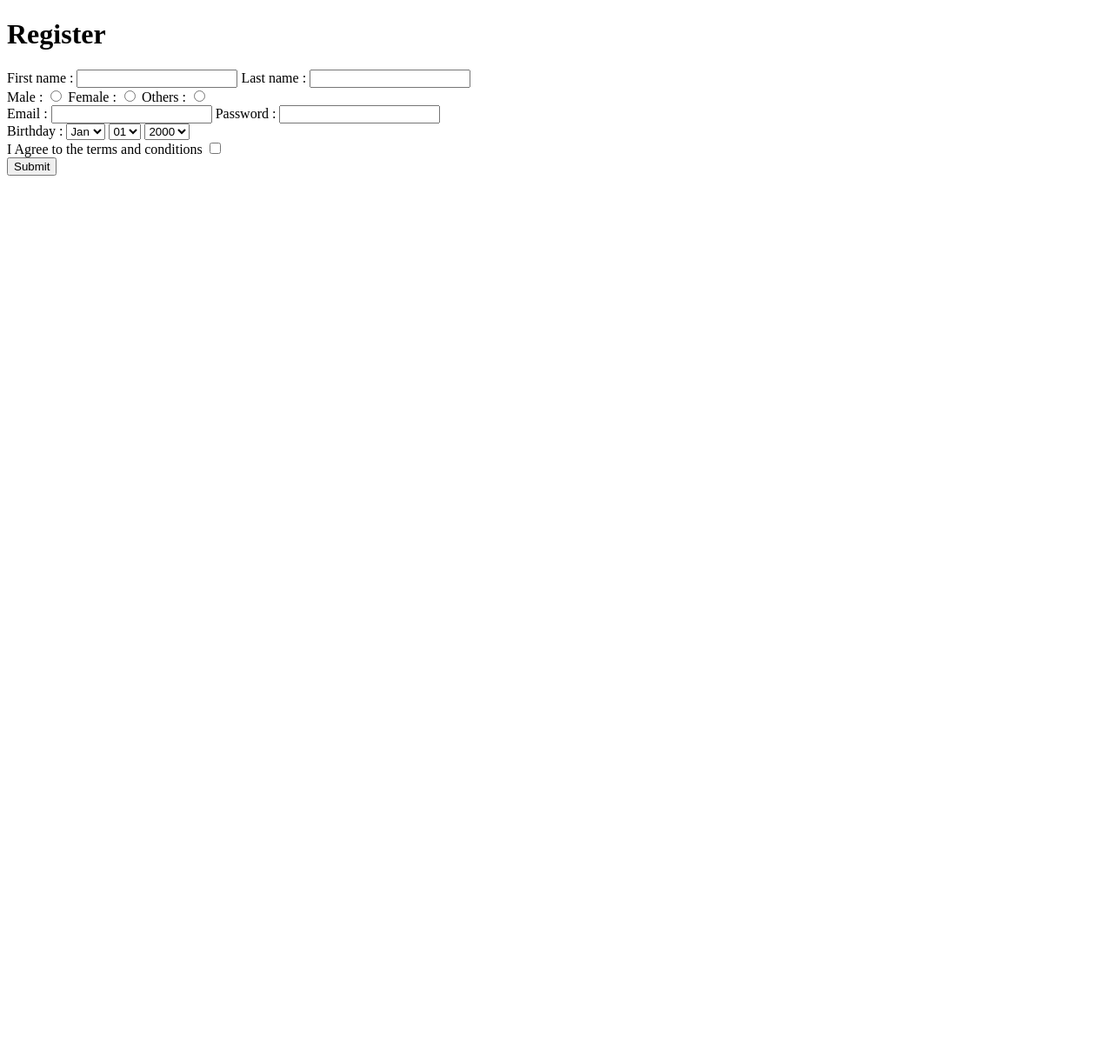
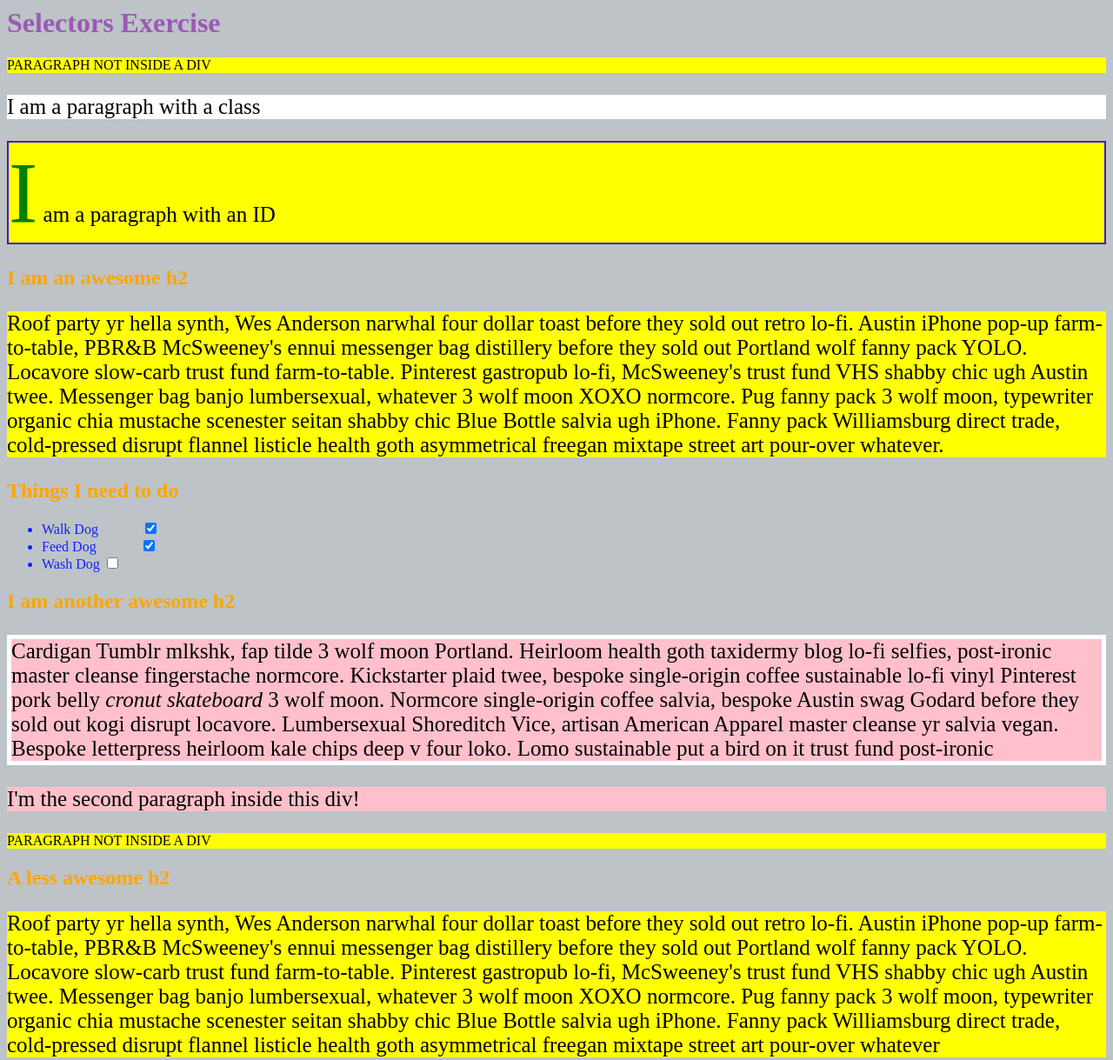
Before and after one commit to escaperealityproject/learn_webdev, a plain HTML site: page index.html in a window 1280 px wide. Shown: the top 1219 px of the page at 87% size. Before the commit the page ends 800 px from the top, so only its background shows below. Drawn offline with Linux system fonts and the light colour scheme.

Commit message:
CSS with different type of selectors

```diff
--- a/index.css
+++ b/index.css
@@ -0,0 +1,115 @@
+/* Style the HTML elements according to the following instructions.
+DO NOT ALTER THE EXISTING HTML TO DO THIS.  WRITE ONLY CSS!
+
+/* Give the <body> element a background of #bdc3c7*/
+
+body{
+  background: #bdc3c7;
+}
+
+/* Make the <h1> element #9b59b6*/
+
+h1{
+  color: #9b59b6;
+}
+
+/* Make all <h2> elements orange */
+
+h2{
+  color: orange;
+}
+
+/* Make all <li> elements blue(pick your own hexadecimal blue)*/
+
+li{
+  color: #1122ff;
+}
+
+/*Change the background on every paragraph to be yellow*/
+
+p{
+  background: yellow;
+}
+
+/*Make all inputs have a 3px red border*/
+
+input{
+  border: 3px solid red;
+}
+
+/* Give everything with the class 'hello' a white background*/
+
+.hello{
+  background: white;
+}
+
+/* Give the element with id 'special' a 2px solid blue border(pick your own rgb blue)*/
+
+#special{
+  border: 2px solid #4412dd;
+}
+
+/*Make all the <p>'s that are nested inside of divs 25px font(font-size: 25px)*/
+
+div p{
+  font-size: 25px;
+}
+
+/*Make only inputs with type 'text' have a gray background*/
+
+input[type="text"]{
+  background: gray;
+}
+
+/* Give both <p>'s inside the 3rd <div> a pink background*/
+
+div:nth-of-type(3) p{
+  background: pink;
+}
+
+/* Give the 2nd <p> inside the 3rd <div> a 5px white border*/
+
+div:nth-of-type(3) p:nth-child(2){
+  border: 5px solid white;
+}
+
+/* Make the <em> in the 3rd <div> element white and 20px font(font-size:20px)*/
+
+div:nth-child(3) em{
+  color: white;
+  font-size: 20px;
+}
+
+/*BONUS CHALLENGES*/
+/*You may need to research some other selectors and properties*/
+
+/*Make all "checked" checkboxes have a left margin of 50px(margin-left: 50px)*/
+
+input[checked]{
+  margin-left: 50px;
+}
+
+/* Make the <label> elements all UPPERCASE without changing the HTML(definitely look this one up*/
+
+label{
+  text-transform: uppercase;
+}
+
+/*Make the first letter of the element with id 'special' green and 100px font size(font-size: 100)*/
+
+#special::first-letter{
+  color: green;
+  font-size: 100px;
+}
+
+/*Make the <h1> element's color change to blue when hovered over */
+
+h1:hover{
+  color: blue;
+}
+
+/*Make the <a> element's that have been visited gray */
+
+a:visited{
+  color: gray;
+}
--- a/index.html
+++ b/index.html
@@ -1,44 +1,63 @@
-<!DOCTYPE html>
-<html lang="en" dir="ltr">
-  <head>
-    <meta charset="utf-8">
-    <title>Form</title>
-  </head>
-  <body>
-    <h1>Register</h1>
-    <form class="" action="index.html" method="post">
-      <label for="fName">First name : </label>
-      <input id="fName" type="text" name="uName" required>
-      <label for="lName">Last name : </label>
-      <input id="lName" type="text" name="uName" required> <br>
-      <label for="sex">Male : </label>
-      <input id="sex" type="radio" name="sex" value="Male">
-      <label for="sex">Female : </label>
-      <input id="sex" type="radio" name="sex" value="Female">
-      <label for="sex">Others : </label>
-      <input id="sex" type="radio" name="sex" value="Others"><br>
-      <label for="mail">Email : </label>
-      <input id="mail" type="email"  name="email" required>
-      <label for="password">Password : </label>
-      <input id="password" type="password"  name="password" pattern=".{8,12}" required title="8 to 12 char" required><br>
-      Birthday :
-      <select class="" name="Month">
-        <option value="">Jan</option>
-        <option value="">Feb</option>
-      </select>
-      <select class="" name="Day">
-        <option value="">01</option>
-        <option value="">02</option>
-      </select>
-      <select class="" name="Year">
-        <option value="">2000</option>
-        <option value="">2001</option>
-      </select>
-      <br>
-      I Agree to the terms and conditions
-      <input type="checkbox" name="Cond" required>
-      <br>
-      <input type="submit" name="Submit" value="Submit">
-    </form>
-  </body>
+<html>
+<head>
+  <meta charset="UTF-8">
+  <title>Selectors Exercise</title>
+  <link rel="stylesheet" type="text/css" href="index.css">
+</head>
+<body>
+  <h1>Selectors Exercise</h1>
+
+<p>PARAGRAPH NOT INSIDE A DIV</p>
+
+<div>
+  <p class="hello">I am a paragraph with a class</p>
+  <p id="special">I am a paragraph with an ID</p>
+
+  <h2>I am an awesome h2</h2>
+
+
+  <p>Roof party yr hella synth, Wes Anderson narwhal four dollar toast before they sold out retro lo-fi. Austin iPhone pop-up farm-to-table, PBR&B McSweeney's ennui messenger bag distillery before they sold out Portland wolf fanny pack YOLO. Locavore slow-carb trust fund farm-to-table. Pinterest gastropub lo-fi, McSweeney's trust fund VHS shabby chic ugh Austin twee. Messenger bag banjo lumbersexual, whatever 3 wolf moon XOXO normcore. Pug fanny pack 3 wolf moon, typewriter organic chia mustache scenester seitan shabby chic Blue Bottle salvia ugh iPhone. Fanny pack Williamsburg direct trade, cold-pressed disrupt flannel listicle health goth asymmetrical freegan mixtape street art pour-over whatever.</p>
+
+</div>
+
+<div>
+  <h2>Things I need to do</h2>
+
+  <ul>
+    <li>Walk Dog <input type="checkbox" checked> </li>
+    <li>Feed Dog <input type="checkbox" checked> </li>
+    <li>Wash Dog <input type="checkbox"></li>
+  </ul>
+</div>
+
+<div>
+  <h2>I am another awesome h2</h2>
+
+  <p>Cardigan Tumblr mlkshk, fap tilde 3 wolf moon Portland. Heirloom health goth taxidermy blog lo-fi selfies, post-ironic master cleanse fingerstache normcore. Kickstarter plaid twee, bespoke single-origin coffee sustainable lo-fi vinyl Pinterest pork belly <em>cronut skateboard</em> 3 wolf moon. Normcore single-origin coffee salvia, bespoke Austin swag Godard before they sold out kogi disrupt locavore. Lumbersexual Shoreditch Vice, artisan American Apparel master cleanse yr salvia vegan. Bespoke letterpress heirloom kale chips deep v four loko. Lomo sustainable put a bird on it trust fund post-ironic</p>
+
+  <p>I'm the second paragraph inside this div!</p>
+</div>
+
+<p>PARAGRAPH NOT INSIDE A DIV</p>
+
+
+<div>
+  <h2>A less awesome h2</h2>
+
+  <p>Roof party yr hella synth, Wes Anderson narwhal four dollar toast before they sold out retro lo-fi. Austin iPhone pop-up farm-to-table, PBR&B McSweeney's ennui messenger bag distillery before they sold out Portland wolf fanny pack YOLO. Locavore slow-carb trust fund farm-to-table. Pinterest gastropub lo-fi, McSweeney's trust fund VHS shabby chic ugh Austin twee. Messenger bag banjo lumbersexual, whatever 3 wolf moon XOXO normcore. Pug fanny pack 3 wolf moon, typewriter organic chia mustache scenester seitan shabby chic Blue Bottle salvia ugh iPhone. Fanny pack Williamsburg direct trade, cold-pressed disrupt flannel listicle health goth asymmetrical freegan mixtape street art pour-over whatever</p>
+
+  <p>One last paragraph here!</p>
+
+  <a href="http://www.facebook.com">I am a link to facebook</a>
+  <a href="http://www.facebook.com">I am another link to facebook</a>
+  <br>
+
+  <input type="text" name="name" /><label> Name</label><br/>
+  <input type="password" name="password" /><label> Password</label><br/>
+
+</div>
+
+<p>PARAGRAPH NOT INSIDE A DIV</p>
+
+</body>
 </html>
```
